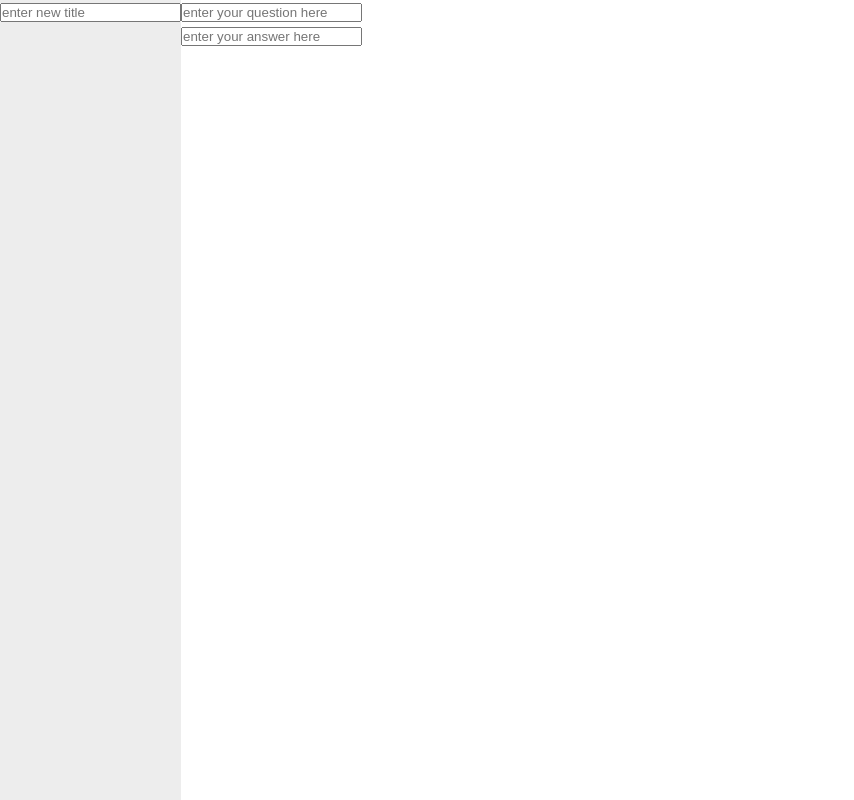
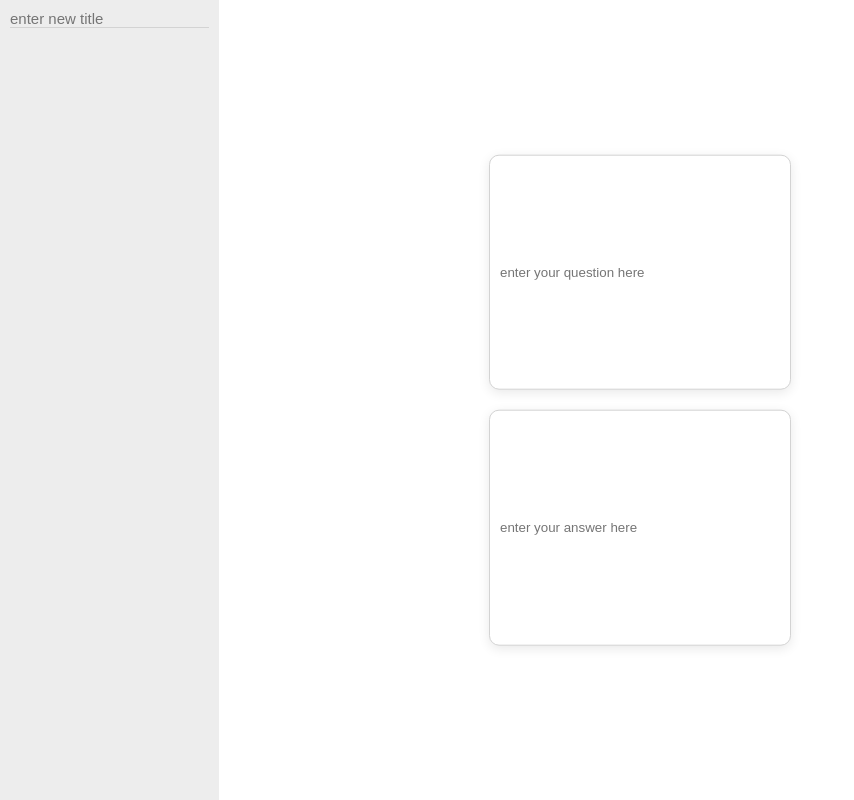
Before and after one commit to limitless-study/QuizMap-frontend, a React app: page /create in a window 1280 px wide. Shown: the whole page, without its empty margins (0-854 px from the left). Built offline with nearby package versions, Linux system fonts and the light colour scheme.

Commit message:
CreateForm UI 디자인 적용

```diff
--- a/src/components/CreateForm.jsx
+++ b/src/components/CreateForm.jsx
@@ -14,6 +14,39 @@ const SideBar = styled.div({
   backgroundColor: '#EDEDED',
 });
 
+const CreateCardTitle = styled.div({
+  '& input': {
+    fontSize: '15px',
+    border: 'none',
+    borderBottom: '1px solid lightgray',
+    backgroundColor: 'transparent',
+    margin: '10px',
+  },
+  '& input:focus': {
+    outline: 'none',
+    borderBottom: '1px solid gray',
+  },
+});
+
+const CreateCardField = styled.div({
+  position: 'absolute',
+  top: '50%',
+  left: '50%',
+  transform: 'translate(-50%, -50%)',
+});
+
+const CreateCard = styled.div({
+  padding: '10px',
+  '& input': {
+    width: '21em',
+    height: '16em',
+    padding: '10px',
+    border: '1px solid lightgray',
+    borderRadius: '10px',
+    boxShadow: 'rgba(0, 0, 0, 0.09) 0px 3px 12px;',
+  },
+});
+
 export default function CreateForm({ fields, onChange }) {
   function handleChange(event) {
     const { target: { name, value } } = event;
@@ -25,6 +58,7 @@ export default function CreateForm({ fields, onChange }) {
   return (
     <Wrapper>
       <SideBar>
+        <CreateCardTitle>
           <Label
             htmlFor="flashcard-title"
           >
@@ -38,9 +72,10 @@ export default function CreateForm({ fields, onChange }) {
             placeholder="enter new title"
             onChange={handleChange}
           />
+        </CreateCardTitle>
       </SideBar>
-      <div>
-        <div>
+      <CreateCardField>
+        <CreateCard>
           <Label
             htmlFor="flashcard-question"
           >
@@ -54,8 +89,8 @@ export default function CreateForm({ fields, onChange }) {
             placeholder="enter your question here"
             onChange={handleChange}
           />
-        </div>
-        <div>
+        </CreateCard>
+        <CreateCard>
           <Label
             htmlFor="flashcard-answer"
           >
@@ -69,8 +104,8 @@ export default function CreateForm({ fields, onChange }) {
             placeholder="enter your answer here"
             onChange={handleChange}
           />
-        </div>
-      </div>
+        </CreateCard>
+      </CreateCardField>
     </Wrapper>
   );
 }
```
Lines whose indentation alone changed are shown as unchanged.
